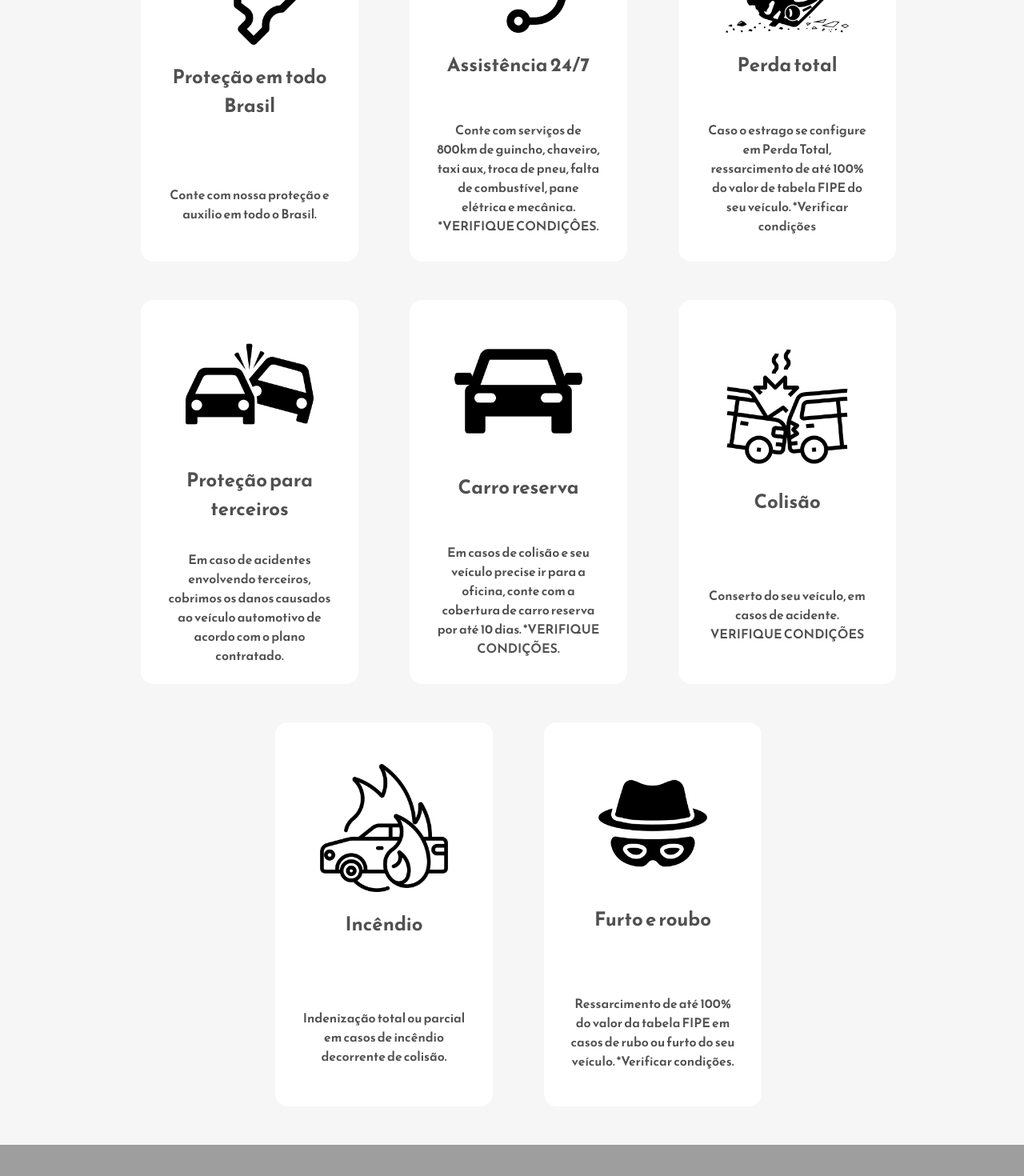
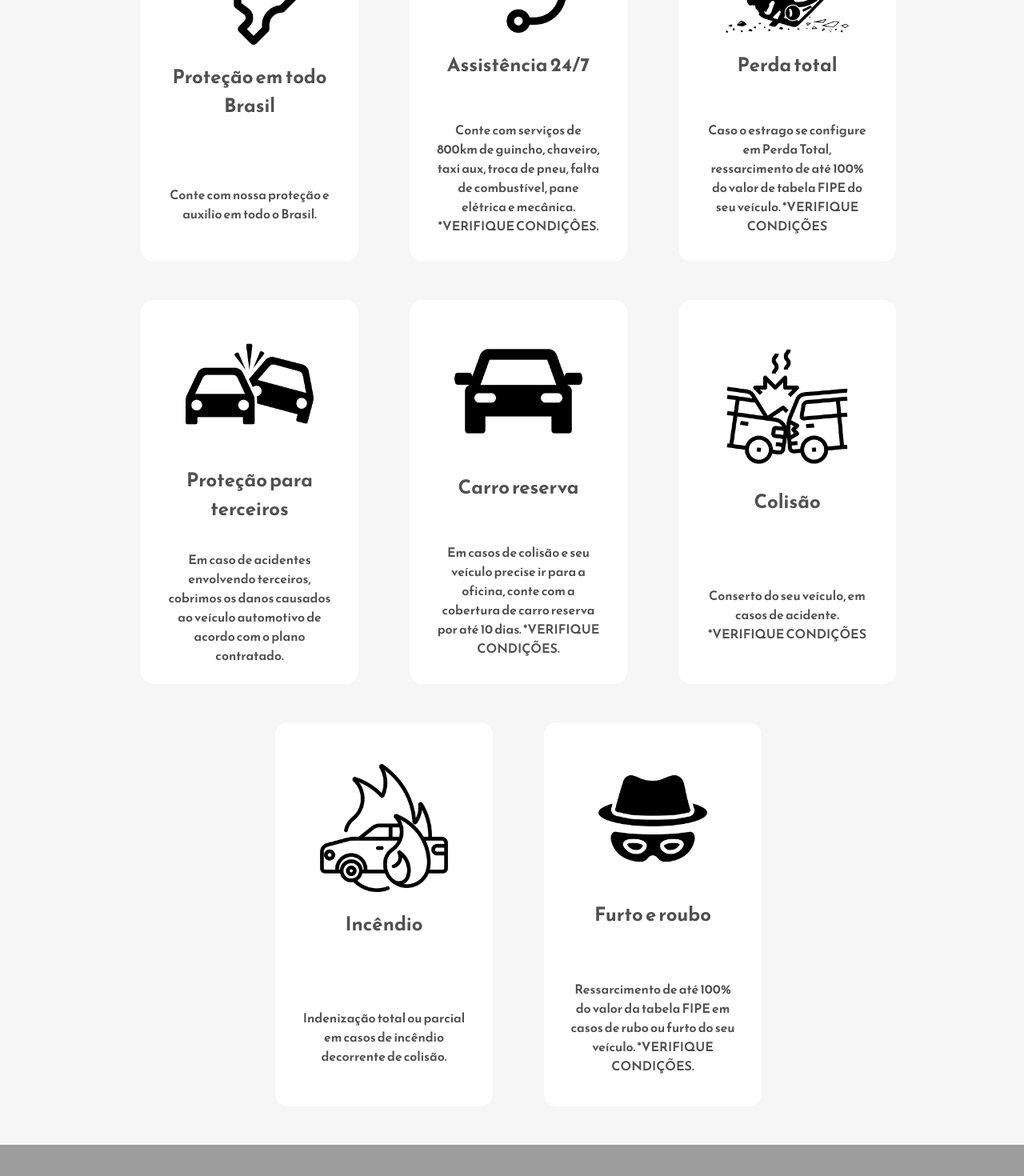
Before and after one commit to brenusaraujo/edclube-publicacao, a React (Create React App) app: page / in a window 1280 px wide. Shown: the part 978-2448 px from the top of the page at 80% size. Built offline with nearby package versions, Linux system fonts and the light colour scheme; grey boxes are pictures that could not be loaded.

Commit message:
mudanças

```diff
--- a/src/Components/Servicos.js
+++ b/src/Components/Servicos.js
@@ -24,7 +24,7 @@ const Servicos = () => {
     {
       image: car2,
       title: "Perda total",
-      text: "Caso o estrago se configure em Perda Total, ressarcimento de até 100% do valor de tabela FIPE do seu veículo. *Verificar condições",
+      text: "Caso o estrago se configure em Perda Total, ressarcimento de até 100% do valor de tabela FIPE do seu veículo. *VERIFIQUE CONDIÇÕES",
     },
     {
       image: carCollision,
@@ -39,7 +39,7 @@ const Servicos = () => {
     {
       image: fenderBender,
       title: "Colisão",
-      text: "Conserto do seu veículo, em casos de acidente. VERIFIQUE CONDIÇÕES",
+      text: "Conserto do seu veículo, em casos de acidente. *VERIFIQUE CONDIÇÕES",
     },
     {
       image: fire,
@@ -49,7 +49,7 @@ const Servicos = () => {
     {
       image: hacker,
       title: "Furto e roubo",
-      text: "Ressarcimento de até 100% do valor da tabela FIPE em casos de rubo ou furto do seu veículo. *Verificar condições.",
+      text: "Ressarcimento de até 100% do valor da tabela FIPE em casos de rubo ou furto do seu veículo. *VERIFIQUE CONDIÇÕES.",
     },
   ];
   return (
```
